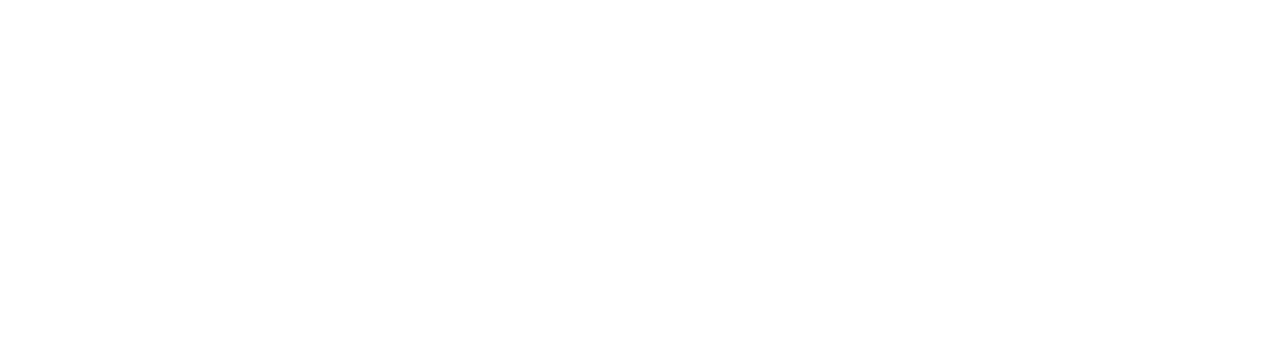
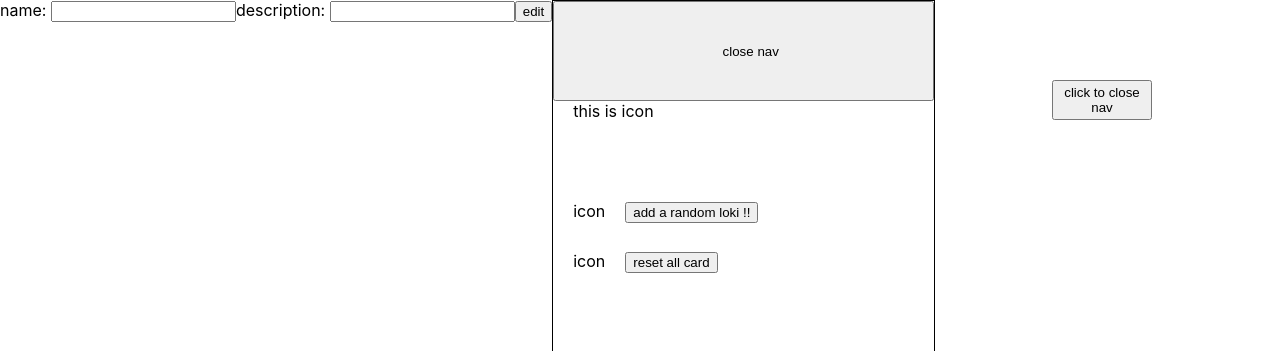
Before and after one commit to nlduyavoda/shopping-cart, a React (Create React App) app: page / in a window 1280 px wide. Shown: the top 351 px of the page. Built offline with nearby package versions, Linux system fonts and the light colour scheme; no server answers.

Commit message:
setup form

```diff
--- a/src/App.tsx
+++ b/src/App.tsx
@@ -7,18 +7,22 @@
 function App() {
   const [isOpen, setIsOpen] = useState(true);
 
+  const props = {
+    card: null,
+    cardData: [],
+  };
   const closeNav = () => {
     setIsOpen(false);
   };
 
   return (
     <div className="App">
-      {/* <Form/> */}
-      {/* <Navigation isOpen={isOpen} isCloseNav={closeNav} /> */}
-      {/* <CardPage isOpen={!isOpen} /> */}
-      {/* <button className="test-button" onClick={() => setIsOpen(!isOpen)}>
+      <Form {...props} />
+      <Navigation isOpen={isOpen} isCloseNav={closeNav} />
+      <CardPage isOpen={!isOpen} />
+      <button className="test-button" onClick={() => setIsOpen(!isOpen)}>
         {isOpen ? "click to close nav" : "click to open nav"}
-      </button> */}
+      </button>
     </div>
   );
 }
--- a/src/api/index.ts
+++ b/src/api/index.ts
@@ -32,7 +32,7 @@
   return data;
 };
 
-export const edit__card = async (url: string, id: number, card: any) => {
+export const edit__card = async (url: string, id: string, card: any) => {
   const data = await fetch(`${url}${id}`, {
     method: "PUT",
     body: JSON.stringify({
--- /dev/null
+++ b/src/component/form/index.scss
@@ -0,0 +1,6 @@
+.form {
+  display: flex;
+  flex-direction: column;
+  input {
+  }
+}
--- a/src/component/form/index.tsx
+++ b/src/component/form/index.tsx
@@ -3,16 +3,16 @@
 import { useCardMutation } from "../../useMutation";
 
 export const Form = ({
-  card: card,
-  cardData: cardData,
+  ...props
 }: {
-  card: Card;
-  cardData: Card[];
+  card: Card | null;
+  cardData: Card[] | [];
 }) => {
   const { updateCard_test } = useCardMutation();
+  const { card, cardData } = props;
   const [state, setState] = useState<{ name: string; description: string }>({
-    name: card.name,
-    description: card.description,
+    name: card?.name || "",
+    description: card?.description || "",
   });
   const handleEdit = (cardData: Card[], { id, card }: inputPutCard) => {
     updateCard_test(cardData, { id: id, card: card });
@@ -38,7 +38,7 @@
         className="btn-add"
         onClick={() =>
           handleEdit(cardData, {
-            id: card.id,
+            id: card?.id || "",
             card: state,
           })
         }
--- a/src/pages/card/index.tsx
+++ b/src/pages/card/index.tsx
@@ -37,23 +37,23 @@
                 onClick={() => handleSelectectedCard(card)}
               >
                 <div
-                  className={`card_image ${state?.id === card.id && "active"}`}
+                  className={`card_image ${state?.id === card?.id && "active"}`}
                 >
                   <div className="tag-price">
-                    <span>{card.id}</span>
+                    <span>{card?.id}</span>
                   </div>
                   <img
                     style={{ height: "100%", width: "100%" }}
-                    src={card.image}
-                    alt={card.name}
+                    src={card?.image}
+                    alt={card?.name}
                   />
                 </div>
 
                 <div
-                  className={`card_body ${state?.id === card.id && "active"}`}
+                  className={`card_body ${state?.id === card?.id && "active"}`}
                 >
-                  <div className="title">{card.name.toUpperCase()}</div>
-                  <div className="description">{card.description}</div>
+                  <div className="title">{card?.name.toUpperCase()}</div>
+                  <div className="description">{card?.description}</div>
                 </div>
               </div>
             );
--- a/src/type/index.tsx
+++ b/src/type/index.tsx
@@ -7,7 +7,7 @@
 };
 
 export type inputPutCard = {
-  id: number;
+  id: string;
   card: {
     name: string;
     description: string;
@@ -23,11 +23,11 @@
 };
 
 export type Card = {
-  id: number;
+  id: string;
   name: string;
   description: string;
   image: string;
-};
+} | null;
 
 export type PaginationResult = {
   cards: Card[];
--- a/src/useMutation/index.ts
+++ b/src/useMutation/index.ts
@@ -29,7 +29,7 @@
     return reset__card(host);
   });
   const { mutate: putCard } = useMutation(
-    ({ id, card }: { id: number; card: any }) => edit__card(host, id, card)
+    ({ id, card }: { id: string; card: any }) => edit__card(host, id, card)
   );
 
   return {
```
